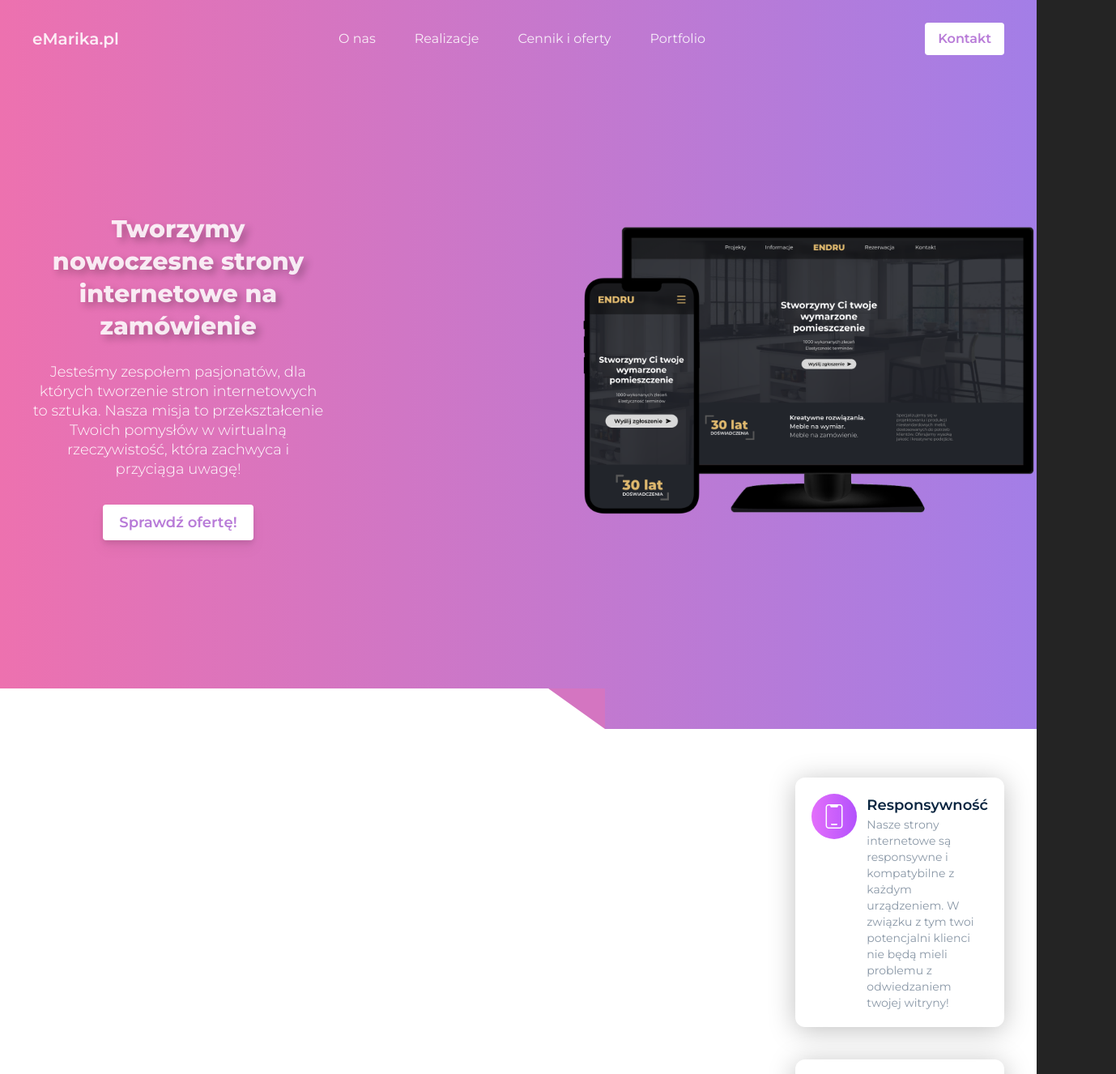
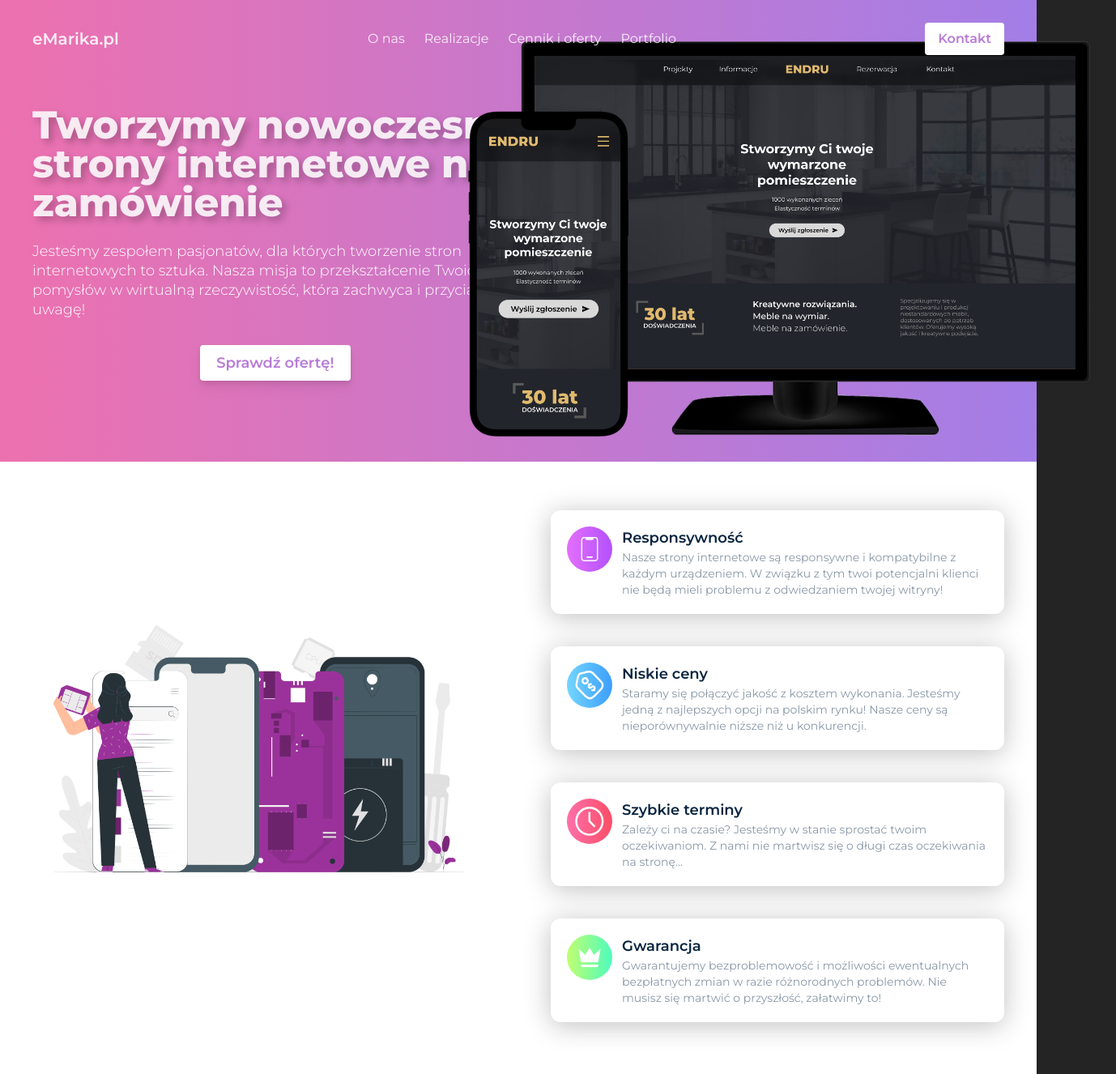
Before and after one commit to patroxfe/emarika, a React (Vite) app: page / in a window 1280 px wide. Shown: the top 1326 px of the page at 81% size, 1378 px wide, since content can reach past the window. Built offline with nearby package versions, Linux system fonts and the light colour scheme.

Commit message:
poprawiono responsywnosc v3

```diff
--- a/index.html
+++ b/index.html
@@ -9,6 +9,9 @@
   <link rel="preconnect" href="https://fonts.gstatic.com" crossorigin>
   <link href="https://fonts.googleapis.com/css2?family=Montserrat:ital,wght@0,100..900;1,100..900&display=swap"
     rel="stylesheet">
+  <link
+    href="https://fonts.googleapis.com/css2?family=Montserrat:ital,wght@0,100..900;1,100..900&family=Poppins:ital,wght@0,100;0,200;0,300;0,400;0,500;0,600;0,700;0,800;0,900;1,100;1,200;1,300;1,400;1,500;1,600;1,700;1,800;1,900&display=swap"
+    rel="stylesheet">
   <title>Vite + React</title>
 </head>
 
--- a/src/components/Header.jsx
+++ b/src/components/Header.jsx
@@ -1,13 +1,12 @@
 import PhoneLaptop from '../assets/doheadera.png'
-
 
 export default function Header() {
 	return (
 		<>
-			<section className=' text-center z-30 lg:flex bg-gradient-to-r from-leftFade to-rightFade'>
-				<div className='wrapper flex items-center'>
+			<section className=' text-center z-30 lg:flex bg-gradient-to-r from-leftFade to-rightFade '>
+				<div className='wrapper flex items-center lg:gap-x-12'>
 					<div className='lg:min-w-[30%] lg:max-w-[50%]'>
-						<h1 className='font-extrabold text-3xl pt-[130px] leading-10 [text-shadow:_5px_5px_10px_rgb(0_0_0_/_25%)]'>
+						<h1 className='font-extrabold text-3xl pt-[130px] leading-10 [text-shadow:_5px_5px_10px_rgb(0_0_0_/_25%)] lg:text-start lg:text-5xl'>
 							Tworzymy nowoczesne strony internetowe na zamówienie
 						</h1>
 						<img
@@ -15,7 +14,7 @@ export default function Header() {
 							src={PhoneLaptop}
 							alt='Projekt na monitorze oraz na telefonie, wizualizuje naszą cudowną pracę'
 						/>
-						<p className='pt-6 text-lg leading-6 font-light text-white'>
+						<p className='pt-6 text-lg leading-6 font-light text-white lg:text-start'>
 							Jesteśmy zespołem pasjonatów, dla których tworzenie stron internetowych to sztuka. Nasza misja to
 							przekształcenie Twoich pomysłów w wirtualną rzeczywistość, która zachwyca i przyciąga uwagę!
 						</p>
@@ -23,16 +22,15 @@ export default function Header() {
 							Sprawdź ofertę!
 						</button>
 					</div>
-					<img
-						className='hidden lg:scale-50 lg:block'
-						src={PhoneLaptop}
-						alt='Projekt na monitorze oraz na telefonie, wizualizuje naszą cudowną pracę'
-					/>
+					<div>
+						<img
+							className='hidden lg:scale-150 lg:block'
+							src={PhoneLaptop}
+							alt='Projekt na monitorze oraz na telefonie, wizualizuje naszą cudowną pracę'
+						/>
+					</div>
 				</div>
 			</section>
-			<div className='relative'>
-				<div className=' h-0 w-7/12 border-b-[50px] border-b-white border-r-[70px] border-r-[#d475c1] absolute top-[-50px]'></div>
-			</div>
 		</>
 	)
 }
--- a/src/components/Nav.jsx
+++ b/src/components/Nav.jsx
@@ -4,17 +4,17 @@ import HamburgerMenu from '../assets/mdi_hamburger-menu.svg';
 const NavLinks = ({ isOpen }) => {
 	return (
 		<div
-			className={`absolute top-[90px] left-1/2 transform -translate-x-1/2 bg-neutral-800 md:relative md:top-0 md:transform-none md:left-0 md:bg-transparent p-5 w-full ${
+			className={`absolute top-[90px] left-1/2 transform -translate-x-1/2 bg-neutral-800 lg:relative lg:top-0 lg:transform-none lg:left-0 lg:bg-transparent p-5 w-full ${
 				isOpen ? 'block' : 'hidden'
-			} md:block`}
+			} lg:block`}
 		>
-			<ul className='md:flex md:space-x-6 lg:space-x-12 space-y-4 md:space-y-0 text-center md:justify-center'>
+			<ul className='lg:flex lg:space-x-6 lg:space-x-12 space-y-4 lg:space-y-0 text-center lg:justify-center'>
 				<li className='cursor-pointer'>O nas</li>
 				<li className='cursor-pointer'>Realizacje</li>
 				<li className='cursor-pointer'>Cennik i oferty</li>
 				<li className='cursor-pointer'>Portfolio</li>
 			</ul>
-			<div className='md:hidden text-center'>
+			<div className='lg:hidden text-center'>
 				<button className='mt-4'>Kontakt</button>
 			</div>
 		</div>
@@ -55,10 +55,10 @@ export default function Nav() {
 			<div className='wrapper flex justify-between items-center'>
 				<h1 className='text-xl font-semibold'>eMarika.pl</h1>
 				<NavLinks isOpen={isOpen} />
-				<div className='hidden md:block'>
+				<div className='hidden lg:block'>
 					<button className='bg-white py-2 px-4 text-buttonText font-semibold rounded'>Kontakt</button>
 				</div>
-				<button className='md:hidden' onClick={toggleNavbar}>
+				<button className='lg:hidden' onClick={toggleNavbar}>
 					<img src={HamburgerMenu} alt='menu' className='cursor-pointer z-50' />
 				</button>
 			</div>
--- a/src/index.css
+++ b/src/index.css
@@ -4,6 +4,7 @@
 
 :root {
 	font-family: 'Montserrat', sans-serif;
+	/* font-family: 'Poppins', sans-serif; */
 	line-height: 1.5;
 	font-weight: 400;
 
@@ -18,17 +19,15 @@
 }
 
 body {
-	background-color: #861657;
-	background-image: linear-gradient(326deg, #a37ee7 0%, #ed71af 100%);
+	background-color: white;
 }
 
 .wrapper {
 	width: 100%;
-	max-width: 1300px;
+	max-width: 1200px;
 	margin-left: auto;
 	margin-right: auto;
 }
-
 
 section,
 nav {
--- a/src/pages/AboutUs.jsx
+++ b/src/pages/AboutUs.jsx
@@ -79,9 +79,6 @@ export default function AboutUs() {
 					))}
 				</div>
 			</section>
-			<div className='relative'>
-				<div className=' h-0 w-7/12 border-b-[50px] border-b-white border-r-[70px] border-r-[#f8f8f8] absolute top-[-50px]'></div>
-			</div>
 		</>
 	);
 }
--- a/src/pages/Contact.jsx
+++ b/src/pages/Contact.jsx
@@ -1,7 +1,7 @@
 export default function Contanct() {
 	return (
 		<>
-			<section className='flex flex-col text-center pt-10 pb-10 tracking-wider md:grid md:grid-cols-4 md:grid-rows-2 md:grid-flow-col'>
+			<section className='flex flex-col text-center pt-10 pb-10 tracking-wider md:grid md:grid-cols-4 md:grid-rows-2 md:grid-flow-col bg-gradient-to-r from-leftFade to-rightFade'>
 				<div>
 					<h5 className='text-xl font-bold py-2'>E-mail</h5>
 					<p className='tracking-wider'>emarika@gmail.com</p>
--- a/src/pages/Implementation.jsx
+++ b/src/pages/Implementation.jsx
@@ -141,9 +141,7 @@ export default function Implementation() {
 					</div>
 				</div>
 			</section>
-			<div className='relative'>
-				<div className=' h-0 w-7/12 border-b-[50px] border-b-white border-r-[70px] border-r-[#f8f8f8] absolute top-[-50px]'></div>
-			</div>
+
 		</>
 	)
 }
--- a/src/pages/Pricing.jsx
+++ b/src/pages/Pricing.jsx
@@ -95,9 +95,7 @@ export default function Pricing() {
 					)}
 				</div>
 			</section>
-			<div className='relative'>
-				<div className=' h-0 w-7/12 border-b-[50px] border-b-[#f8f8f8] border-r-[70px] border-r-white absolute top-[-50px]'></div>
-			</div>
+
 		</>
 	);
 }
--- a/src/pages/QnA.jsx
+++ b/src/pages/QnA.jsx
@@ -91,9 +91,7 @@ export default function QnA() {
 					))}
 				</div>
 			</section>
-			<div className='relative'>
-				<div className=' h-0 w-7/12 border-b-[50px] border-b-[#aa7de2] border-r-[70px] border-r-[#f8f8f8] absolute top-[-50px]'></div>
-			</div>
+
 		</>
 	)
 }
--- a/src/pages/Services.jsx
+++ b/src/pages/Services.jsx
@@ -58,9 +58,7 @@ export default function Services() {
 					))}
 				</div>
 			</section>
-			<div className='relative'>
-				<div className=' h-0 w-7/12 border-b-[50px] border-b-[#f8f8f8] border-r-[70px] border-r-white absolute top-[-50px]'></div>
-			</div>
+
 		</>
 	)
 }
--- a/src/pages/Summary.jsx
+++ b/src/pages/Summary.jsx
@@ -38,8 +38,9 @@ export default function Summary() {
 
 	return (
 		<>
-			<section className='bg-white pt-5 pb-10 lg:flex lg:flex-row-reverse'>
-				<div className='wrapper'>
+			<section className='bg-white pt-5 pb-10 lg:flex lg:flex-row-reverse lg:mb-16'>
+				<div className='wrapper lg:flex lg:gap-x-20 lg:items-center'>
+					<div className='lg:order-2 xl:w-1/2'>
 						{questions.map((item, index) => (
 							<div key={index}>
 								<div className={`[box-shadow:_0px_4px_33px_rgb(0_0_0_/_25%)] rounded-xl flex mt-10 p-5 ${item.fade}`}>
@@ -54,15 +55,16 @@ export default function Summary() {
 							</div>
 						))}
 					</div>
+					<div className='xl:w-1/2'>
 						<img
-					className='scale-1 md:scale-75 lg:scale-50'
+							className='scale-1 md:scale-75 lg:scale-[1] '
 							src={SummaryImg}
 							alt='Obrazek pomagający zilustrować opisane podpunkty, pomaga w wyglądzie strony'
 						/>
+					</div>
+				</div>
 			</section>
-			<div className='relative'>
-				<div className=' h-0 w-7/12 border-b-[50px] border-b-[#f8f8f8] border-r-[70px] border-r-white absolute top-[-50px]'></div>
-			</div>
+
 		</>
 	)
 }
```
Lines whose indentation alone changed are shown as unchanged.
